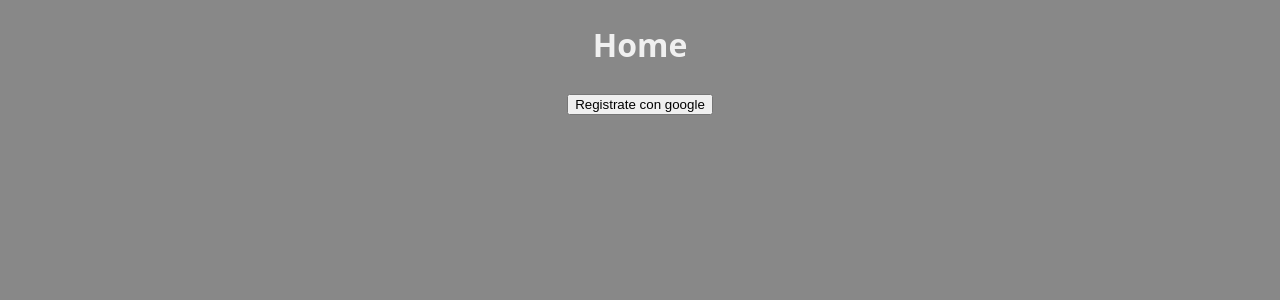
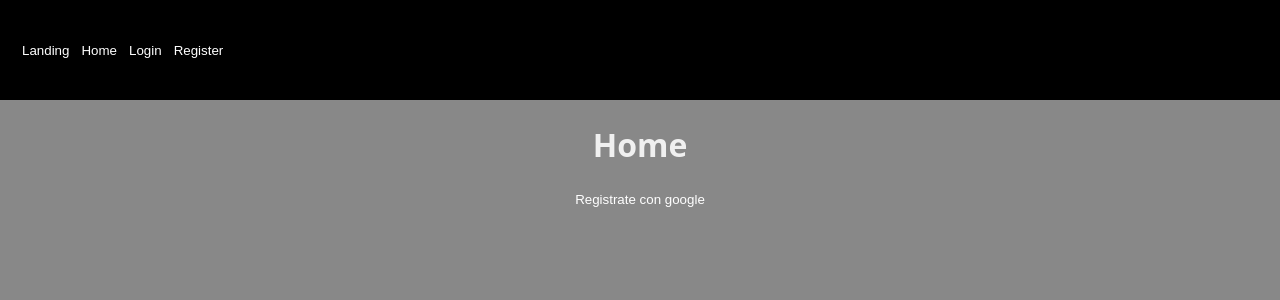
Before and after one commit to TRYNING/tryning-frontend, a React (Vite) app in the folder frontend/: page /home in a window 1280 px wide. Shown: the top 300 px of the page. Built offline with nearby package versions, Linux system fonts and the light colour scheme; no server answers.

Commit message:
styles y componente ButtonLink para links

```diff
--- a/frontend/src/components/Header/Header.jsx
+++ b/frontend/src/components/Header/Header.jsx
@@ -1,21 +1,17 @@
 import { Link } from "react-router-dom";
 import "./Header.scss";
+import { ButtonLink } from "../buttons/Buttons";
 
 export function Header() {
   return (
     <header className="header-container">
       <nav className="nav-container">
-        <ul>
-          <li>
-            <Link to="/">landing</Link>
-          </li>
-          <li>
-            <Link to="/home">home</Link>
-          </li>
-          <li>
-            <Link to="/login">login</Link>
-          </li>
-        </ul>
+        <div className="buttons-container">
+          <ButtonLink to="/" label="Landing" />
+          <ButtonLink to="/home" label="Home" />
+          <ButtonLink to="/login" label="Login" />
+          <ButtonLink to="/register" label="Register"/>
+        </div>
       </nav>
     </header>
   );
--- a/frontend/src/components/Header/Header.scss
+++ b/frontend/src/components/Header/Header.scss
@@ -3,33 +3,20 @@
   background-color: #000;
   margin: 0;
   padding: 0;
-    justify-content: left;
   height: 100px;
-
-
-
 
   .nav-container {
     display: flex;
     align-items: center;
-        margin: 0 2rem;
-        ul {
+
+    .buttons-container {
         display: flex;
-            gap: 15px;
         align-items: center;
-            flex-direction: row;
-
-        }
-
-        li  {
-        a {
-            color: #fff;
-            text-decoration: none;
-            &:hover{
-                color: #ccc;
-            }
-        }
-            list-style: none;
+        justify-content: center;
+        height: 100%;
+        width: 100%;
+        padding: 0 1rem;
+        margin: 0;
     }
   }
 }
--- /dev/null
+++ b/frontend/src/components/buttons/Buttons.jsx
@@ -0,0 +1,12 @@
+import { Link } from "react-router-dom";
+import "./Buttons.scss";
+
+export function ButtonLink({to, label}) {
+  return (
+    <>
+      <button>
+        <Link to={to}>{label}</Link>
+      </button>
+    </>
+  );
+}
--- /dev/null
+++ b/frontend/src/components/buttons/Buttons.scss
@@ -0,0 +1,21 @@
+button {
+  display: flex;
+  gap: 15px;
+  align-items: center;
+  flex-direction: row;
+  border: 0;
+  border-radius: 0;
+  a {
+    color: #fff;
+    text-decoration: none;
+  }
+  &:hover {
+    color: #ccc;
+    border-color: #888;
+    outline: 0;
+    text-decoration: none;
+    text-shadow: 0px -1px 6px #fff;
+    transform: scale(1.1);
+    transition: .5s;
+  }
+}
--- a/frontend/src/index.scss
+++ b/frontend/src/index.scss
@@ -1,5 +1,6 @@
 :root {
-  font-family: system-ui, -apple-system, BlinkMacSystemFont, 'Segoe UI', Roboto, Oxygen, Ubuntu, Cantarell, 'Open Sans', 'Helvetica Neue', sans-serif;
+  font-family: system-ui, -apple-system, BlinkMacSystemFont, "Segoe UI", Roboto,
+    Oxygen, Ubuntu, Cantarell, "Open Sans", "Helvetica Neue", sans-serif;
   line-height: 1.5;
 
   color: rgba(255, 255, 255, 0.87);
@@ -7,14 +8,26 @@
   margin: 0;
   padding: 0;
 
-  body{
+  body {
     margin: 0;
+    padding: 0;
   }
 
-  ul{
-    margin: 0;
-    padding: 0;
-    list-style-type: none;
+  button {
     display: flex;
+    gap: 15px;
+    align-items: center;
+    flex-direction: row;
+    border: 0;
+    border-radius:0;
+    background-color: transparent;
+    color: #fff;
+    text-decoration: none;
+    cursor: pointer;
+
+    &:hover {
+      color: #ccc;
+    }
   }
+
 }
--- a/frontend/src/pages/Home/Home.scss
+++ b/frontend/src/pages/Home/Home.scss
@@ -1,4 +1,5 @@
-.contenedor {
-  height: 200vh;
-  background: #222;
+.register{
+    display: flex;
+    flex-direction: row;
+    justify-content: center;
 }
--- a/frontend/src/pages/Home/index.jsx
+++ b/frontend/src/pages/Home/index.jsx
@@ -1,7 +1,9 @@
 import { useAuthContext } from "../../hooks/useAuthContext";
 import "./Home.scss";
+import { Header } from "../../components/Header/Header";
 
 export default function Home() {
+
   const {user, googleSignUp, outSign} = useAuthContext()
   console.log(user)
   const handleClick = ()=> {
@@ -13,7 +15,10 @@ export default function Home() {
   }
   return (
     <div>
+    <Header />
+
       <h1>Home</h1>
+      <section className="register">
       <button onClick={handleClick}>Registrate con google</button>
       {
         user && (
@@ -25,6 +30,7 @@ export default function Home() {
           </div>
         )
       }
+      </section>
     </div>
   );
 }
--- /dev/null
+++ b/frontend/src/pages/Register/index.jsx
@@ -0,0 +1,11 @@
+import { Header } from "../../components/Header/Header";
+import "./Register.scss";
+
+export default function Register() {
+  return (
+    <div>
+      <Header />
+      <h1>Register</h1>
+    </div>
+  );
+}
--- a/frontend/src/routes/routes.jsx
+++ b/frontend/src/routes/routes.jsx
@@ -1,15 +1,17 @@
 import { BrowserRouter, Routes, Route } from "react-router-dom";
+import Landing from "../pages/Landing";
 import Home from "../pages/Home";
 import Login from "../pages/Login";
-import Landing from "../pages/Landing";
+import Register from "../pages/Register";
 
 export default function Rutas() {
   return (
     <BrowserRouter>
       <Routes>
         <Route path="/" element={<Landing />} />
+        <Route path="/home" element={<Home />} />
         <Route path="/login" element={<Login />} />
-        <Route path="/Home" element={<Home />} />
+        <Route path="/register" element={<Register />} />
       </Routes>
     </BrowserRouter>
   );
```
Also changed, not shown: frontend/src/pages/Register/Register.scss (added). Lines whose indentation alone changed are shown as unchanged.
